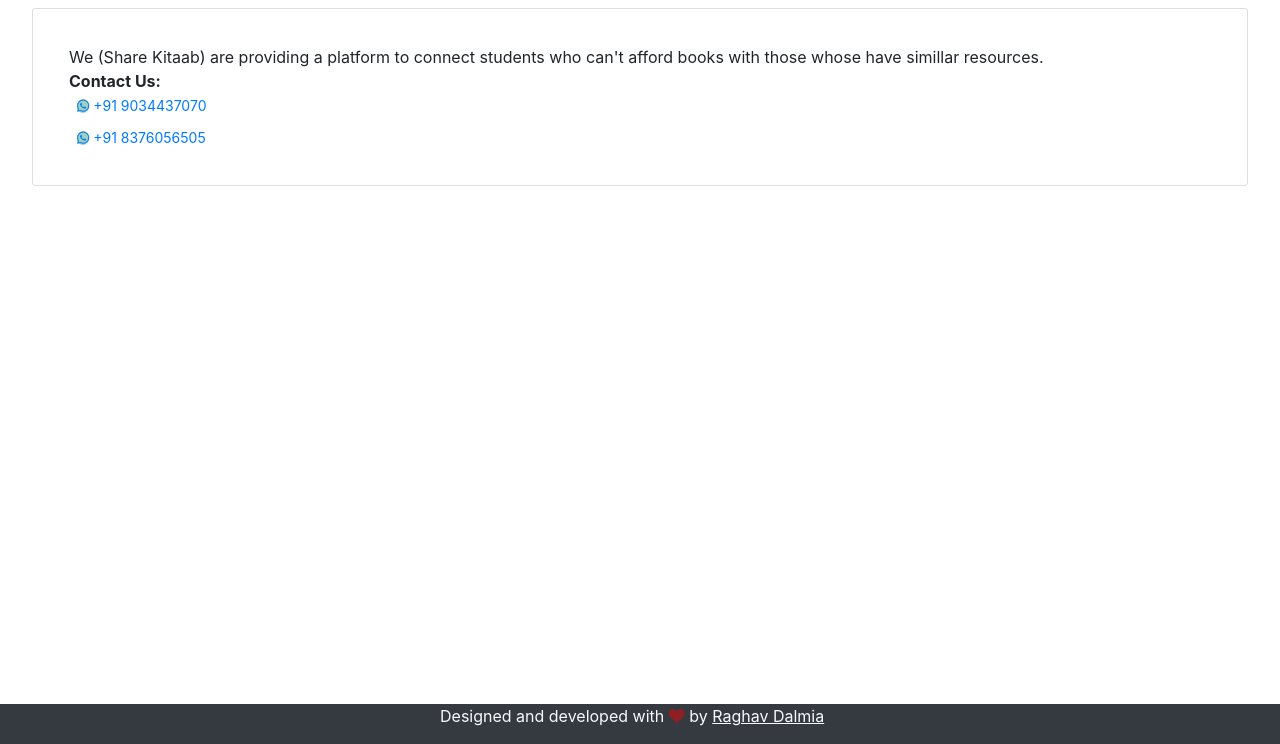
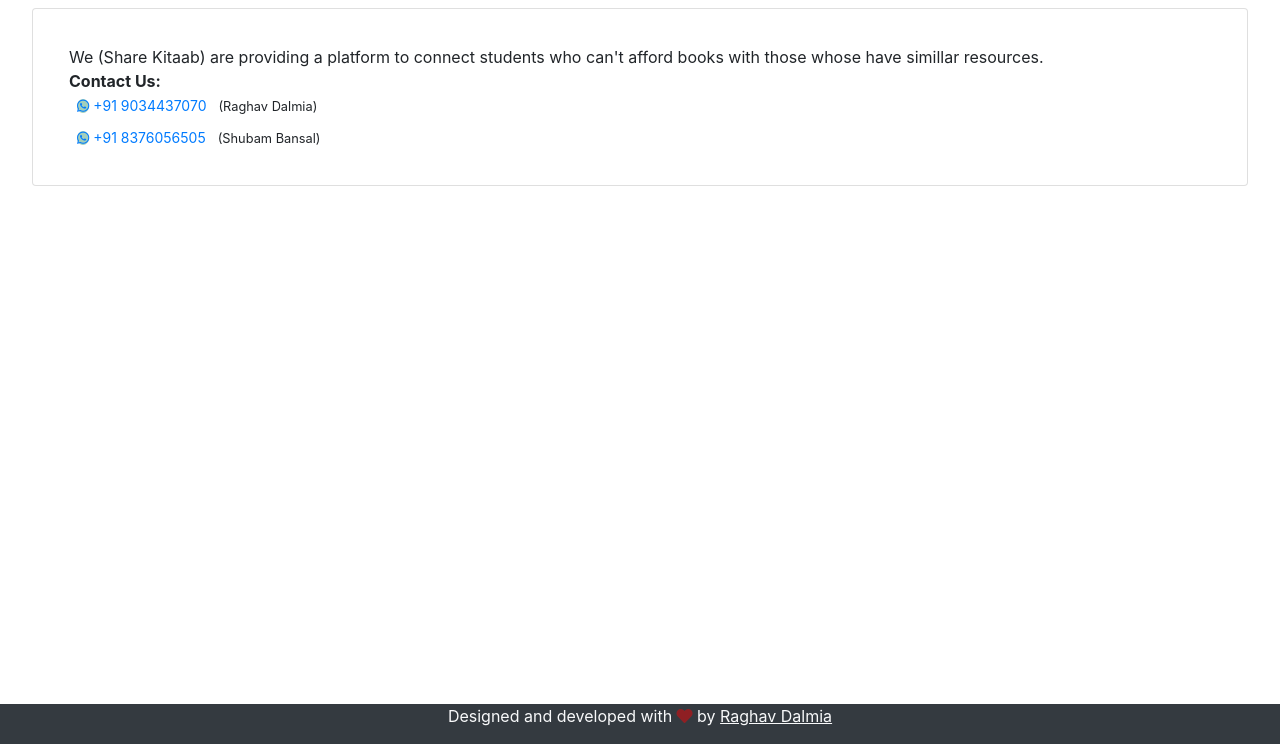
Before and after one commit to raghav-dalmia/kitab_app, a Flask app: page /about-us in a window 1280 px wide. Shown: the part 56-800 px from the top of the page. Run offline with Flask 2, Linux system fonts and the light colour scheme; parts of the project's set-up code (start-up, migrations or seed data) failed here and were passed over; some libraries are stand-ins or nearby versions.

Commit message:
format about us page

```diff
--- a/templates/about_us.html
+++ b/templates/about_us.html
@@ -52,17 +52,17 @@
             </br>
             <div class="mb-2">
               <a href="https://api.whatsapp.com/send?phone=+919034437070" target="_blank" class="btn-sm" ><i class="fab fa-whatsapp" style="background-color: rgba(25, 135, 84, 0.4); border-radius: 50%;"></i> +91 9034437070 </a>
-              <!-- (Raghav Dalmia) -->
+              <small>(Raghav Dalmia)</small>
             </div>
             <div>
               <a href="https://api.whatsapp.com/send?phone=+918376056505" target="_blank" class="btn-sm" ><i class="fab fa-whatsapp" style="background-color: rgba(25, 135, 84, 0.4); border-radius: 50%;"></i> +91 8376056505 </a>
-              <!-- (Shubam Bansal) -->
+              <small>(Shubam Bansal)</small>
             </div>
             </div>
           </div>
 
           <div class="fixed-bottom bg-dark sticky-bottom">
-              <p class="text-light mx-auto" style="width: 400px;">Designed and developed with <i class="fas fa-heart blinking"></i> by <a href="https://raghavdalmia.tech/" target="blank" class="text-light"> <u> Raghav Dalmia </u> </a> </p>
+              <p class="text-light text-center">Designed and developed with <i class="fas fa-heart blinking"></i> by <a href="https://raghavdalmia.tech/" target="blank" class="text-light"> <u> Raghav Dalmia </u> </a> </p>
           </div>
     </body>
 </html>
```
